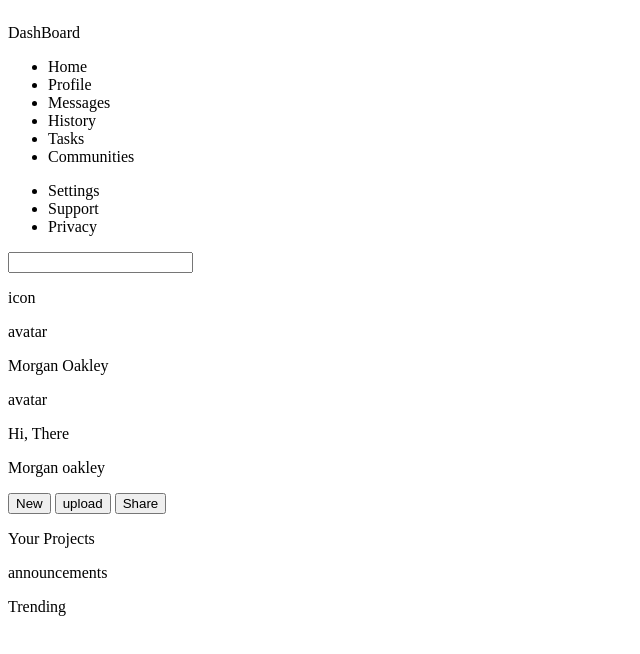
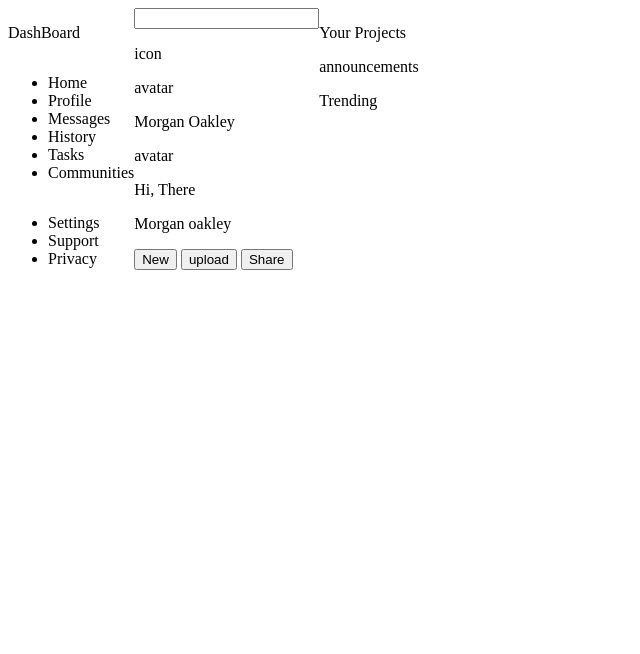
Before and after one commit to Chaostradamus/ChaodinSon, a plain HTML site: page index.html in a window 1280 px wide. Shown: the whole page, without its empty margins (0-640 px from the left). Drawn offline with Linux system fonts and the light colour scheme.

Commit message:
fixed display

```diff
--- a/index.html
+++ b/index.html
@@ -6,7 +6,7 @@
     <title>Document</title>
     <link rel="stylesheet" href="styles.css" />
   </head>
-  <body>
+  <body class="body">
     <div class="container">
       <!-- navbar -->
       <div class="nav">
--- a/styles.css
+++ b/styles.css
@@ -1,14 +1,15 @@
 .body {
-  display: flex;
-  flex-direction: column;
+  /* display: flex; */
 }
 .container {
   display: flex;
-  flex-direction: column;
-  flex: 1;
+  /* flex-direction: column;
+  flex: 1; */
 }
 
 .nav {
+  display: flex;
+  flex-direction: column;
 }
 
 .header {
```
